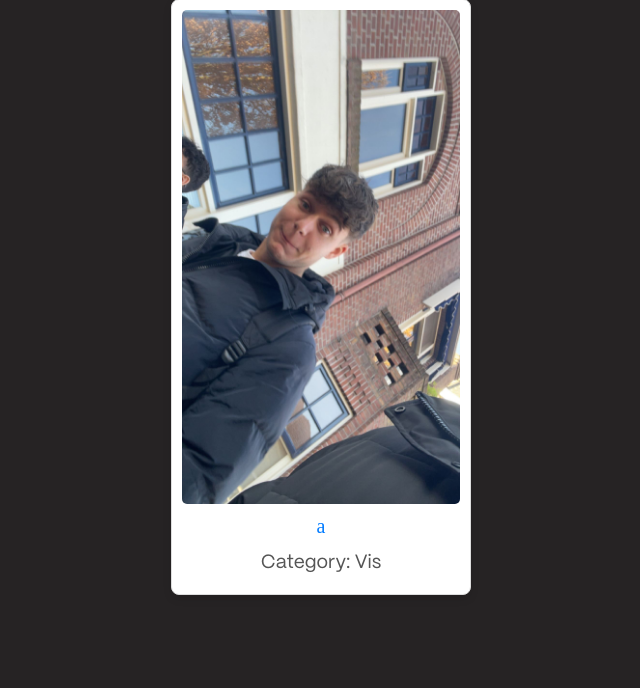
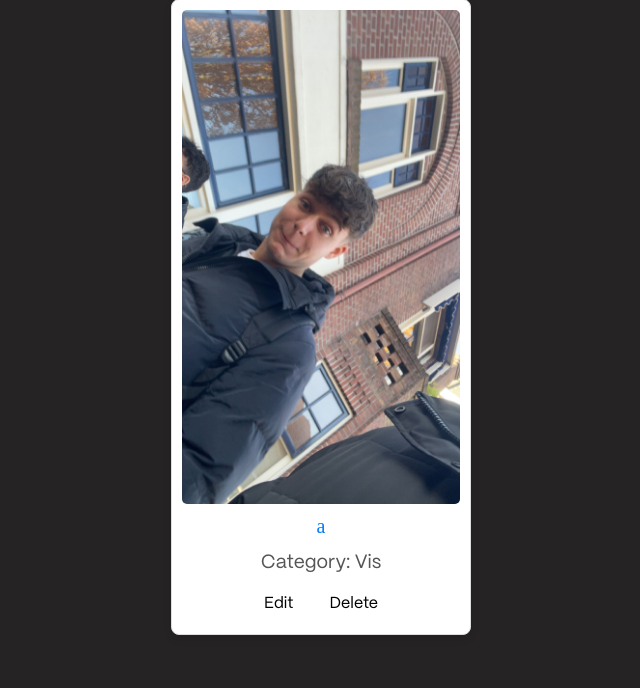
Before and after one commit to MisterAmig0/MONK, a Flask app: template templates/health.html in a window 1280 px wide. Shown: the part 71-759 px from the top of the page, without its empty margins (319-959 px from the left). Run offline with Flask 3, Linux system fonts and the light colour scheme; the template is opened without the code that fills it: values that come from a table or form of the project are taken from there, others are empty; tables that the repository leaves empty hold one stand-in row (values such as "Sample post"); some web fonts are replaced.

Commit message:
Delete / edit function

```diff
--- a/app.py
+++ b/app.py
@@ -193,6 +193,45 @@ def health():
     food_items = Food.query.filter_by(user=user).all()
     return render_template('health.html', food_items=[item.to_dict() for item in food_items], user=user)
 
+@app.route('/edit_food', methods=['POST'])
+def edit_food():
+    user = session.get('user')
+    if not user:
+        return redirect(url_for('index'))
+
+    food_id = request.form['id']
+    food = Food.query.filter_by(id=food_id, user=user).first()
+    if food:
+        food.title = request.form['title']
+        food.description = request.form['description']
+        food.category = request.form['category']
+        food.kcal = request.form['kcal']
+
+        # Check if a new image is uploaded
+        if 'image' in request.files and request.files['image']:
+            image_file = request.files['image']
+            image_filename = f"{datetime.now().timestamp()}_{image_file.filename}"
+            image_path = f"static/uploads/{image_filename}"
+            image_file.save(image_path)
+            food.image = image_path
+
+        db.session.commit()
+
+    return redirect(url_for('health'))
+
+@app.route('/delete_food/<int:food_id>', methods=['POST'])
+def delete_food(food_id):
+    user = session.get('user')
+    if not user:
+        return redirect(url_for('index'))
+
+    food = Food.query.filter_by(id=food_id, user=user).first()
+    if food:
+        db.session.delete(food)
+        db.session.commit()
+
+    return redirect(url_for('health'))
+
 
 
 # --- Finance ---
--- a/static/css/food.css
+++ b/static/css/food.css
@@ -102,3 +102,19 @@
     margin: 5px 0;
     color: #555;
 }
+select {
+    width: 100%;
+    padding: 8px;
+    margin-top: 5px;
+    margin-bottom: 15px;
+    border: 1px solid #ccc;
+    border-radius: 5px;
+    background-color: #fff;
+    font-size: 16px;
+}
+
+select:focus {
+    outline: none;
+    border-color: #007bff;
+    box-shadow: 0 0 5px rgba(0, 123, 255, 0.5);
+}
--- a/static/js/modals/foodModal.js
+++ b/static/js/modals/foodModal.js
@@ -1,17 +1,42 @@
-const modal = document.getElementById('foodModal');
-const btn = document.getElementById('addFoodBtn');
-const span = document.getElementsByClassName('close')[0];
+    const addModal = document.getElementById('foodModal');
+    const editModal = document.getElementById('editModal');
+    const addFoodBtn = document.getElementById('addFoodBtn');
+    const closeButtons = document.querySelectorAll('.close');
+    const editButtons = document.querySelectorAll('.edit-btn');
+    const overlay = document.querySelector('.modal');
 
-btn.onclick = () => {
-    modal.style.display = 'block';
-}
+    // Open "Add Food" Modal
+    addFoodBtn.addEventListener('click', () => {
+        addModal.style.display = 'block';
+    });
 
-span.onclick = () => {
-    modal.style.display = 'none';
-}
+    // Open "Edit Food" Modal
+    editButtons.forEach(btn => {
+        btn.addEventListener('click', () => {
+            document.getElementById('edit-id').value = btn.dataset.id;
+            document.getElementById('edit-title').value = btn.dataset.title;
+            document.getElementById('edit-description').value = btn.dataset.description;
+            document.getElementById('edit-category').value = btn.dataset.category;
+            document.getElementById('edit-kcal').value = btn.dataset.kcal;
 
-window.onclick = (event) => {
-    if (event.target == modal) {
-        modal.style.display = 'none';
-    }
-}
+            editModal.style.display = 'block';
+        });
+    });
+
+    // Close Modals
+    closeButtons.forEach(btn => {
+        btn.addEventListener('click', () => {
+            addModal.style.display = 'none';
+            editModal.style.display = 'none';
+        });
+    });
+
+    // Close Modals When Clicking Outside
+    window.addEventListener('click', event => {
+        if (event.target == addModal) {
+            addModal.style.display = 'none';
+        }
+        if (event.target == editModal) {
+            editModal.style.display = 'none';
+        }
+    });
--- a/templates/health.html
+++ b/templates/health.html
@@ -20,8 +20,20 @@
                 <label for="description">Description / Recipe:</label>
                 <textarea id="description" name="description" required></textarea>
 
+
                 <label for="category">Category:</label>
-                <input type="text" id="category" name="category" required>
+                    <select id="category" name="category" required>
+                        <option value="Recepten">Recepten</option>
+                        <option value="Fruit">Fruit</option>
+                        <option value="Vlees">Vlees</option>
+                        <option value="Vis">Vis</option>
+                        <option value="Groenten">Groenten</option>
+                        <option value="Koek">Koek</option>
+                        <option value="Snoep">Snoep</option>
+                        <option value="Drankjes">Drankjes</option>
+                        <option value="Overig">Overig</option>
+                    </select>
+
 
                 <label for="kcal">KCal:</label>
                 <input type="number" id="kcal" name="kcal" required>
@@ -42,10 +54,50 @@
             {% endif %}
             <h3>{{ food.title }}</h3>
             <p>Category: {{ food.category }}</p>
+            <button class="edit-btn" data-id="{{ food.id }}" data-title="{{ food.title }}" data-description="{{ food.description }}" data-category="{{ food.category }}" data-kcal="{{ food.kcal }}" data-image="{{ food.image }}">Edit</button>
+            <form action="/delete_food/{{ food.id }}" method="POST" style="display:inline;">
+                <button type="submit" class="delete-btn">Delete</button>
+            </form>
         </div>
         {% endfor %}
     </div>
 
+    <!-- Edit Modal -->
+    <div id="editModal" class="modal">
+        <div class="modal-content">
+            <span class="close">&times;</span>
+            <form action="/edit_food" method="POST" enctype="multipart/form-data">
+                <input type="hidden" id="edit-id" name="id">
+
+                <label for="edit-title">Title:</label>
+                <input type="text" id="edit-title" name="title" required>
+
+                <label for="edit-description">Description / Recipe:</label>
+                <textarea id="edit-description" name="description" required></textarea>
+
+                <label for="edit-category">Category:</label>
+                <select id="edit-category" name="category" required>
+                    <option value="Recepten">Recepten</option>
+                    <option value="Fruit">Fruit</option>
+                    <option value="Vlees">Vlees</option>
+                    <option value="Vis">Vis</option>
+                    <option value="Groenten">Groenten</option>
+                    <option value="Koek">Koek</option>
+                    <option value="Snoep">Snoep</option>
+                    <option value="Drankjes">Drankjes</option>
+                    <option value="Overig">Overig</option>
+                </select>
+
+                <label for="edit-kcal">KCal:</label>
+                <input type="number" id="edit-kcal" name="kcal" required>
+
+                <label for="edit-image">Image:</label>
+                <input type="file" id="edit-image" name="image" accept="image/*">
+
+                <button type="submit">Save Changes</button>
+            </form>
+        </div>
+    </div>
     <script src="/static/js/modals/foodModal.js"></script>
 </body>
 </html>
```
Also changed, not shown: instance/app_data.db, static/uploads/1733774038.540707_toverland.png (added), static/uploads/1733774050.570899_WhatsApp Image 2024-12-02 at 15.03.14.jpeg (added), static/uploads/1733774252.271412_WhatsApp Image 2024-12-02 at 15.03.14.jpeg (added), static/uploads/1733774351.34082_WhatsApp Image 2024-12-02 at 15.03.13.jpeg (added).
